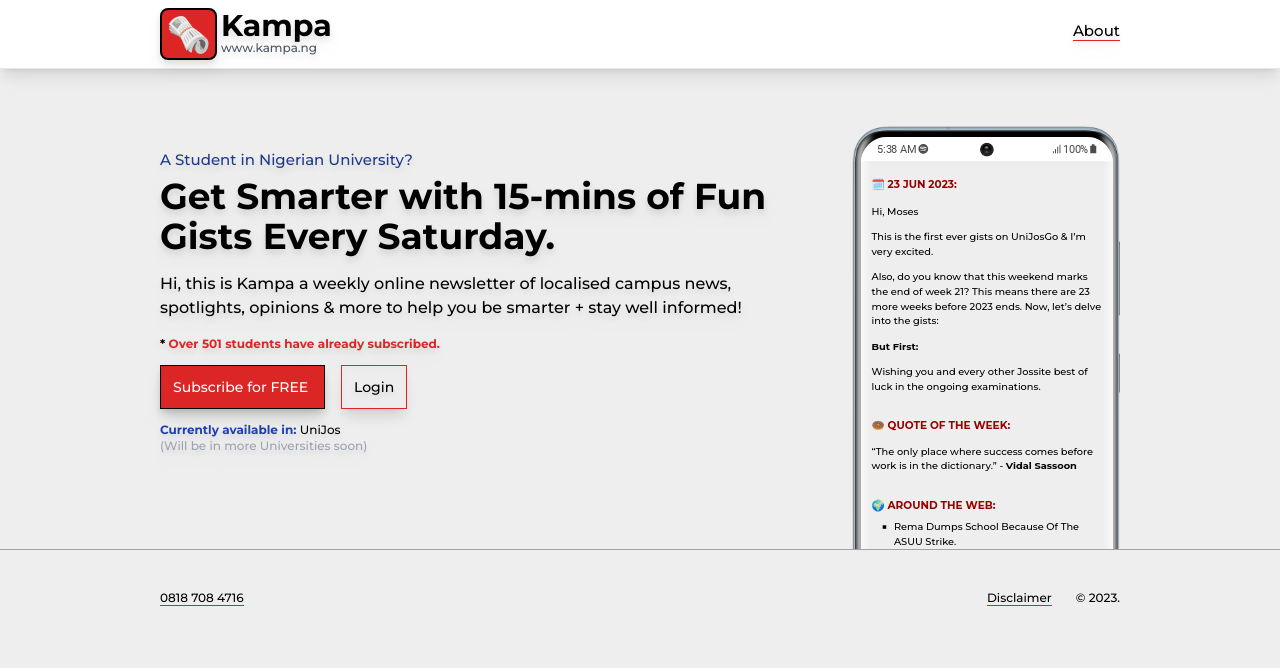
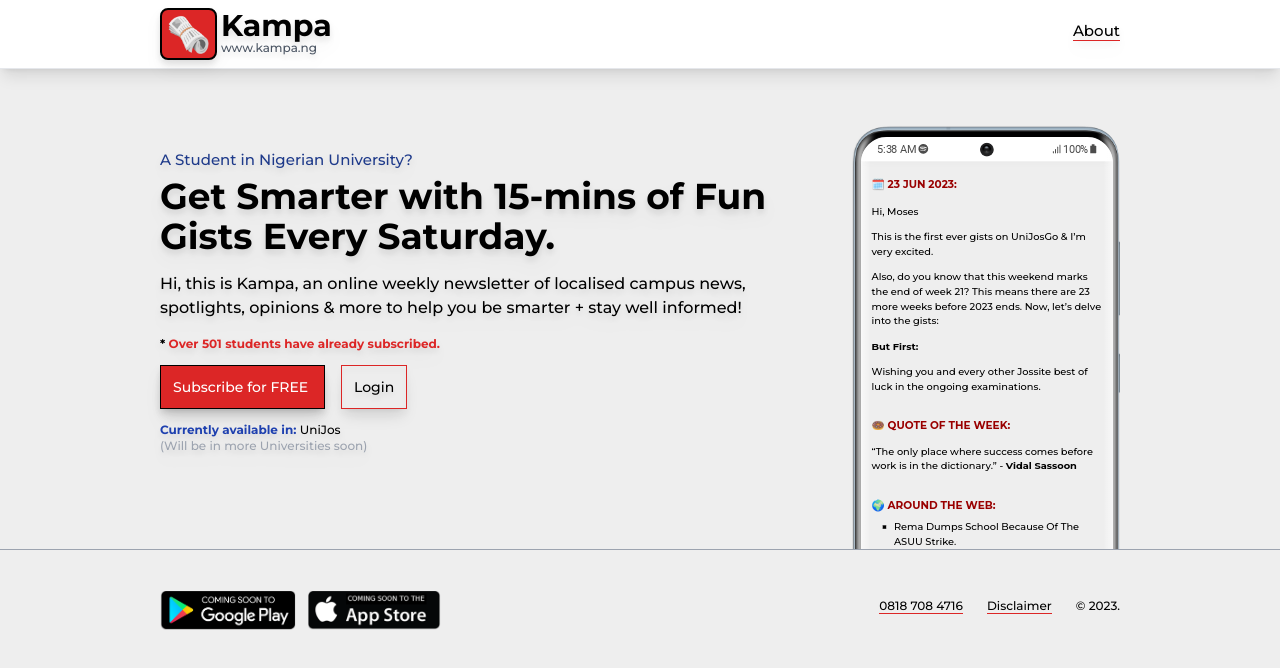
Before and after one commit to BamideleMo/unijosgo-ui, a Vue app: page / in a window 1280 px wide. Shown: the top 668 px of the page. Built offline with nearby package versions, Linux system fonts and the light colour scheme.

Commit message:
app soon

```diff
--- /dev/null
+++ b/src/components/ComingSoon.vue
@@ -0,0 +1,22 @@
+<script setup>
+</script>
+<template>
+    <div class="min-h-screen fixed bg-slate-900 top-0 w-full z-50 bg-opacity-80">
+        <div class="w-11/12 lg:w-6/12 mx-auto mt-10 sm:mt-20 bg-white p-5 sm:p-10 rounded-lg">
+            <div class="flex justify-between border-b border-black">
+                <h1 class="h1 font-semibold text-lg">
+                    Mobile Apps
+                </h1>
+                <svg @click="$emit('closeForm')" xmlns="http://www.w3.org/2000/svg" fill="none" viewBox="0 0 24 24" stroke-width="1.5" stroke="currentColor" class="w-10 h-10 -mt-2 -mr-2 text-slate-900 hover:opacity-60 cursor-pointer">
+                    <path stroke-linecap="round" stroke-linejoin="round" d="M6 18L18 6M6 6l12 12" />
+                </svg>
+            </div>
+            <div class="text-black text-sm space-y-4 pt-4">
+                <p>Kampa.ng Android app and iOS app are in the works. Our team of developers are working really hard to make that happen.</p>
+                <p>
+                    In the mean time, enjoy our web app (this website) and explore interesting and fun gist to help you stay informed and become smarter!
+                </p>
+            </div>
+        </div>
+    </div>
+</template>
--- a/src/components/Footer.vue
+++ b/src/components/Footer.vue
@@ -1,6 +1,8 @@
 <script setup>
+import { ref } from "vue";
 import { useUserStore } from "../store/user-store";
 import { RouterLink, useRouter } from "vue-router";
+import ComingSoon from "../components/ComingSoon.vue";
 const router = useRouter();
 
 const authStore = useUserStore();
@@ -9,16 +11,35 @@ const logout = () => {
     authStore.clearUser();
     router.push({ name: "home" });
 };
+
+const showForm = ref(false);
+
+const doShowForm = (which) => {
+    showForm.value = !showForm.value;
+};
+
+const closeForm = () => {
+    showForm.value = !showForm.value;
+};
 </script>
 <template>
-    <footer class="py-10 mt-0 border-t border-gray-400 text-center text-xs sm:text-xs text-black">
+    <ComingSoon v-if="showForm" @close-form="closeForm" />
+    <footer class="py-10 mt-0 border-t border-gray-400 text-xs sm:text-xs text-black">
         <div class="w-11/12 sm:w-10/12 lg:w-9/12 mx-auto flex justify-between">
-            <div>
-                <a href="https://wa.me/23408187084716" target="_blank" class="border-b border-red-600 hover:opacity-60 cursor-pointer">0818 708 4716</a>
+            <div class="flex flex-col space-y-2 sm:flex-row sm:space-y-0 sm:space-x-3">
+                <img @click="doShowForm" src="/play-store.png" class="h-10 hover:opacity-60" />
+                <img @click="doShowForm" src="/app-store.png" class="h-10 hover:opacity-60" />
             </div>
-            <div class="space-x-6">
+            <div class="flex flex-col space-y-6 sm:flex-row sm:space-y-0 sm:space-x-6 sm:pt-2">
+                <div>
+                    <a href="https://wa.me/23408187084716" target="_blank" class="border-b border-red-600 hover:opacity-60 cursor-pointer">
+                        0818 708 4716
+                    </a>
+                </div>
+                <div>
+                    <RouterLink to="/disclaimer" class="border-b border-red-600 hover:opacity-60 cursor-pointer">Disclaimer</RouterLink>
+                </div>
                 <span v-if="authStore.cid" @click="logout" class="border-b border-red-600 hover:opacity-60 cursor-pointer">Logout</span>
-                <RouterLink to="/disclaimer" class="border-b border-red-600 hover:opacity-60 cursor-pointer">Disclaimer</RouterLink>
                 <span>&copy; {{ new Date().getFullYear() }}.</span>
             </div>
         </div>
--- a/src/components/LoginForm.vue
+++ b/src/components/LoginForm.vue
@@ -137,6 +137,7 @@ const sendEmail = (email) => {
               type="text"
               v-model="formData.username"
               @blur="v$.username.$touch"
+              @keydown.space.prevent
               class="w-full shadow-lg mt-1 rounded-md outline-none px-1 py-2 h-10 text-xs border-2 bg-transparent border-blue-900"
             />
             <div
--- a/src/views/HomeView.vue
+++ b/src/views/HomeView.vue
@@ -69,7 +69,7 @@ onMounted(async () => {
                 Get Smarter with 15-mins of Fun Gists Every Saturday.
             </h1>
             <p class="mt-4 text-base">
-                Hi, this is Kampa a weekly online newsletter of localised campus news, spotlights, opinions & more
+                Hi, this is Kampa, an online weekly newsletter of localised campus news, spotlights, opinions & more
                 to help you be smarter + stay well informed!
             </p>
             <p class="text-xs mt-4 text-red-600 font-semibold">
```
Also changed, not shown: public/app-store.png (added), public/play-store.png (added).
